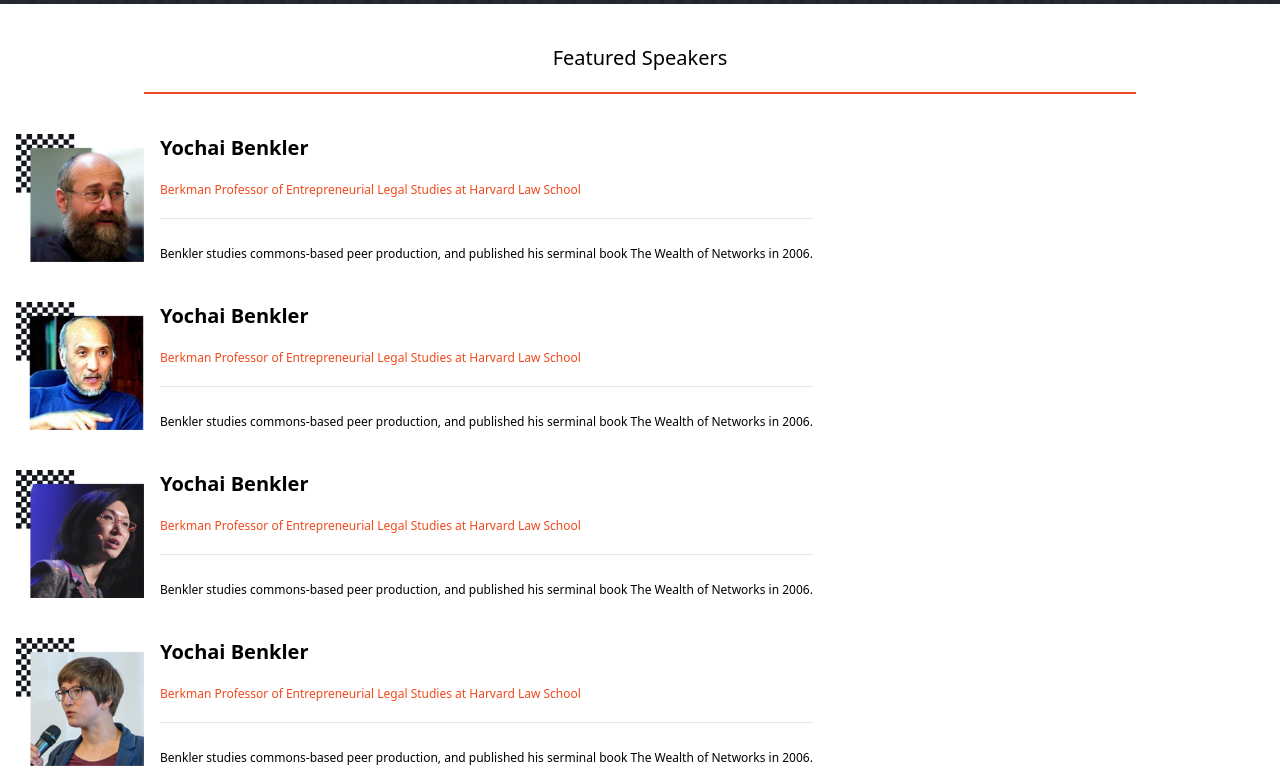
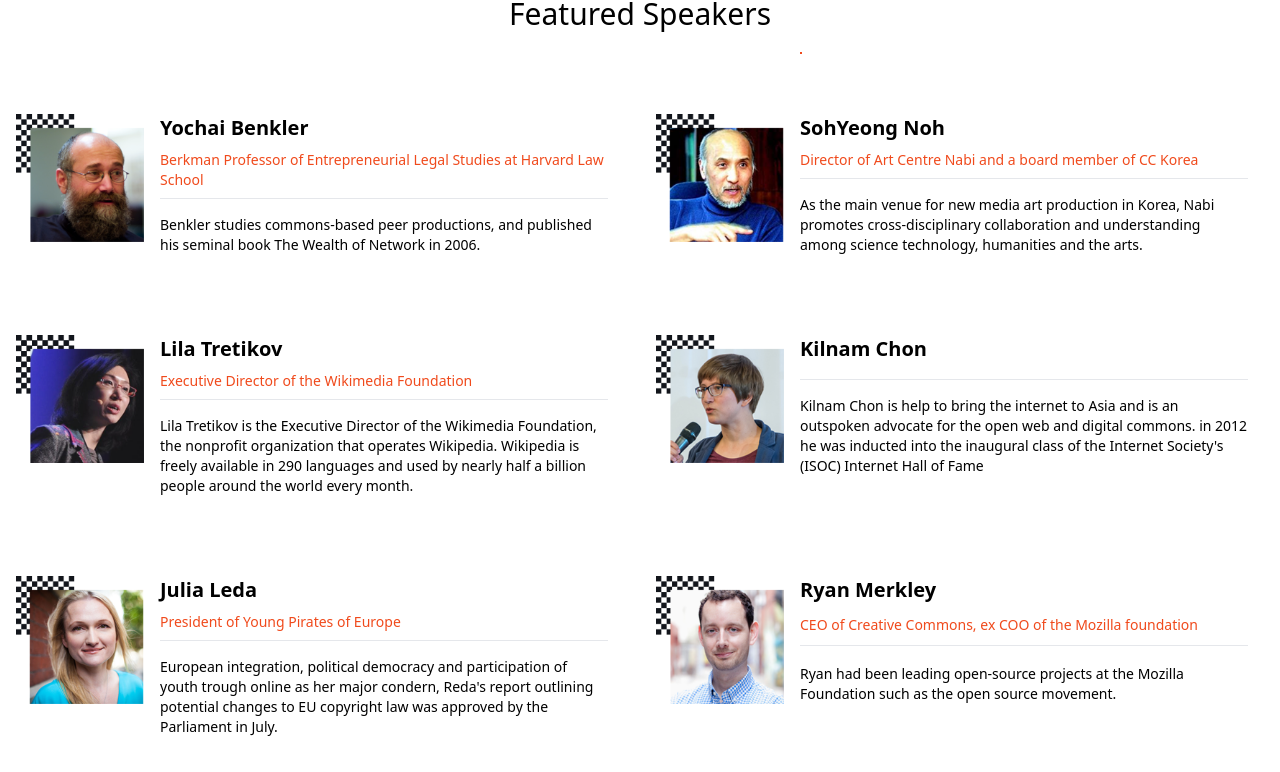
Before and after one commit to didierganthier/event-website, a website: page index.html in a window 1280 px wide. Shown: the part 1321-2093 px from the top of the page. Drawn offline with Linux system fonts and the light colour scheme.

Commit message:
Add dynamic speakers section

```diff
--- a/index.html
+++ b/index.html
@@ -26,17 +26,17 @@
                 <img class="w-32" src="/images/logobigger.png" height="100" alt="logo">
                 </div>
                 <ul class="hidden md:flex space-x-6">
-                <li class="cursor-pointer scale-100 hover:scale-105">About</li>
-                <li class="cursor-pointer scale-100 hover:scale-105">Program</li>
-                <li class="cursor-pointer scale-100 hover:scale-105">Join</li>
-                <li class="cursor-pointer scale-100 hover:scale-105">Sponsor</li>
+                <li class="cursor-pointer scale-100 hover:scale-105"><a href="/about.html">About</a></li>
+                <li class="cursor-pointer scale-100 hover:scale-105"><a href="#">Program</a></li>
+                <li class="cursor-pointer scale-100 hover:scale-105"><a href="#">Join</a></li>
+                <li class="cursor-pointer scale-100 hover:scale-105"><a href="#">Sponsor</a></li>
                 <li class="cursor-pointer scale-100 hover:scale-105 border-4 border-[#F04A1C] text-sm text-[#F04A1C] px-2">GET NFT</li>
                 </ul>
             </div>
         </nav>
         <h3 class="text-[#F04A1C] text-xl pt-10 pl-4 md:text-3xl md:mx-36 md:pt-36">"Hello NFT Lovers"</h3>
         <h1 class="text-4xl font-extrabold w-screen px-4 text-transparent bg-clip-text bg-[url('/images/backgroundPattern.png')] md:text-6xl md:mx-36">NFT CAP-HAITIAN CONFERENCE 2023</h1>
-        <div class="px-1 mt-10 border-white mx-4 shadow shadow-white md:mx-[400px] md:text-center">
+        <div class="px-1 mt-10 border-white mx-4 shadow shadow-white md:mx-44 md:text-center">
           <div class="border-white border-4 bg-[#F7F7F7] p-4 text-sm md:text-lg">
           A joyful celebration believing in the value of openness and
           sharing, creating a positive change with people from over
@@ -47,7 +47,7 @@
         <p class="px-4 pt-2 pb-10 flex text-center justify-center md:text-xl">@Citadelle Laferrière in Okap, Palais Sans Souci and more</p>
     </header>
     <section class="bg-[url('/images/pattern.jpeg')] md:px-10 md:py-10">
-      <p class="flex justify-center pt-10 text-white text-xl">Main Program</p>
+      <p class="flex justify-center pt-10 text-white text-xl md:text-3xl">Main Program</p>
       <hr class="border-[#F04A1C] border mx-36 my-5"/>
       <div class="grid grid-cols-1 md:grid-cols-5">
       <div class="flex md:flex-col items-center mx-4 md:mx-2 mt-8 mb-3 py-2 px-2 bg-white bg-opacity-10 gap-4 md:gap-0">
@@ -94,61 +94,10 @@
       <button class="bg-[#F04A1C] text-white py-5 px-5 mx-16 my-10 md:flex md:justify-center md:mx-auto">Join CC Global Summit 2015</button>
     </section>
     <section>
-      <p class="flex justify-center pt-10 text-black text-xl">Featured Speakers</p>
-      <hr class="border-[#F04A1C] border mx-36 my-5"/>
-      <div class="mx-4 my-10 flex">
-        <img class="w-32 h-32" src="/images/assets/speaker_01.png" alt="speaker Yocha">
-        <div class="px-4 flex flex-col justify-between">
-          <p class="font-bold text-xl">Yochai Benkler</p>
-          <p class="text-xs text-[#F04A1C] py-2">Berkman Professor of Entrepreneurial Legal Studies at Harvard Law School</p>
-          <hr class="py-2"/>
-          <p class="text-xs">Benkler studies commons-based peer production, and published his serminal book The Wealth of Networks in 2006.</p>
-        </div>
-      </div>
-      <div class="mx-4 my-10 flex">
-        <img class="w-32 h-32" src="/images/assets/speaker_02.png" alt="speaker Yocha">
-        <div class="px-4 flex flex-col justify-between">
-          <p class="font-bold text-xl">Yochai Benkler</p>
-          <p class="text-xs text-[#F04A1C] py-2">Berkman Professor of Entrepreneurial Legal Studies at Harvard Law School</p>
-          <hr class="py-2"/>
-          <p class="text-xs">Benkler studies commons-based peer production, and published his serminal book The Wealth of Networks in 2006.</p>
-        </div>
-      </div>
-      <div class="mx-4 my-10 flex">
-        <img class="w-32 h-32" src="/images/assets/speaker_03.png" alt="speaker Yocha">
-        <div class="px-4 flex flex-col justify-between">
-          <p class="font-bold text-xl">Yochai Benkler</p>
-          <p class="text-xs text-[#F04A1C] py-2">Berkman Professor of Entrepreneurial Legal Studies at Harvard Law School</p>
-          <hr class="py-2"/>
-          <p class="text-xs">Benkler studies commons-based peer production, and published his serminal book The Wealth of Networks in 2006.</p>
-        </div>
-      </div>
-      <div class="mx-4 my-10 flex">
-        <img class="w-32 h-32" src="/images/assets/speaker_04.png" alt="speaker Yocha">
-        <div class="px-4 flex flex-col justify-between">
-          <p class="font-bold text-xl">Yochai Benkler</p>
-          <p class="text-xs text-[#F04A1C] py-2">Berkman Professor of Entrepreneurial Legal Studies at Harvard Law School</p>
-          <hr class="py-2"/>
-          <p class="text-xs">Benkler studies commons-based peer production, and published his serminal book The Wealth of Networks in 2006.</p>
-        </div>
-      </div>
-      <div class="mx-4 my-10 flex">
-        <img class="w-32 h-32" src="/images/assets/speaker_05.png" alt="speaker Yocha">
-        <div class="px-4 flex flex-col justify-between">
-          <p class="font-bold text-xl">Yochai Benkler</p>
-          <p class="text-xs text-[#F04A1C] py-2">Berkman Professor of Entrepreneurial Legal Studies at Harvard Law School</p>
-          <hr class="py-2"/>
-          <p class="text-xs">Benkler studies commons-based peer production, and published his serminal book The Wealth of Networks in 2006.</p>
-        </div>
-      </div>
-      <div class="mx-4 my-10 flex">
-        <img class="w-32 h-32" src="/images/assets/speaker_06.png" alt="speaker Yocha">
-        <div class="px-4 flex flex-col justify-between">
-          <p class="font-bold text-xl">Yochai Benkler</p>
-          <p class="text-xs text-[#F04A1C] py-2">Berkman Professor of Entrepreneurial Legal Studies at Harvard Law School</p>
-          <hr class="py-2"/>
-          <p class="text-xs">Benkler studies commons-based peer production, and published his serminal book The Wealth of Networks in 2006.</p>
-        </div>
+      <p class="flex justify-center pt-10 text-black text-xl md:text-3xl">Featured Speakers</p>
+      <hr class="border-[#F04A1C] border mx-36 my-5 md:mx-[800px]"/>
+      <div class="grid grid-cols-1 md:grid-cols-2 speakers">
+
       </div>
     </section>
     <hr/>
--- a/index.js
+++ b/index.js
@@ -0,0 +1,57 @@
+const featuredSpeakers = [
+  {
+    picture: 'images/assets/speaker_01.png',
+    name: 'Yochai Benkler',
+    presentation: 'Berkman Professor of Entrepreneurial Legal Studies at Harvard Law School',
+    description: 'Benkler studies commons-based peer productions, and published his seminal book The Wealth of Network in 2006.',
+  },
+  {
+    picture: 'images/assets/speaker_02.png',
+    name: 'SohYeong Noh',
+    presentation: 'Director of Art Centre Nabi and a board member of CC Korea',
+    description: 'As the main venue for new media art production in Korea, Nabi promotes cross-disciplinary collaboration and understanding among science technology, humanities and the arts.',
+  },
+  {
+    picture: './images/assets/speaker_03.png',
+    name: 'Lila Tretikov',
+    presentation: 'Executive Director of the Wikimedia Foundation',
+    description: 'Lila Tretikov is the Executive Director of the Wikimedia Foundation, the nonprofit organization that operates Wikipedia. Wikipedia is freely available in 290 languages and used by nearly half a billion people around the world every month.',
+  },
+  {
+    picture: './images/assets/speaker_04.png',
+    name: 'Kilnam Chon',
+    presentation: '',
+    description: "Kilnam Chon is help to bring the internet to Asia and is an outspoken advocate for the open web and digital commons. in 2012 he was inducted into the inaugural class of the Internet Society's (ISOC) Internet Hall of Fame",
+  },
+  {
+    picture: './images/assets/speaker_05.png',
+    name: 'Julia Leda',
+    presentation: 'President of Young Pirates of Europe',
+    description: "European integration, political democracy and participation of youth trough online as her major condern, Reda's report outlining potential changes to EU copyright law was approved by the Parliament in July.",
+  },
+  {
+    picture: './images/assets/speaker_06.png',
+    name: 'Ryan Merkley',
+    presentation: 'CEO of Creative Commons, ex COO of the Mozilla foundation',
+    description: 'Ryan had been leading open-source projects at the Mozilla Foundation such as the open source movement.',
+  },
+];
+
+// Iterate through the array and create a new div for each speaker
+featuredSpeakers.forEach((speaker) => {
+  const speakerDiv = document.createElement('div');
+  speakerDiv.innerHTML = `
+    <div class="mx-4 my-10 flex">
+    <img class="w-32 h-32" src="${speaker.picture}" alt="${speaker.name}">
+    <div class="px-4 flex flex-col justify-between">
+        <p class="font-bold text-xl">${speaker.name}</p>
+        <p class="text-xs text-[#F04A1C] py-2 md:text-sm">${speaker.presentation}</p>
+        <hr class="py-2"/>
+        <p class="text-xs md:text-sm">${speaker.description}</p>
+    </div>
+    </div>
+    `;
+  document.querySelector('.speakers').appendChild(speakerDiv);
+  // Add the speakers to the DOM
+  document.querySelector('.speakers').appendChild(speakerDiv);
+});
```
